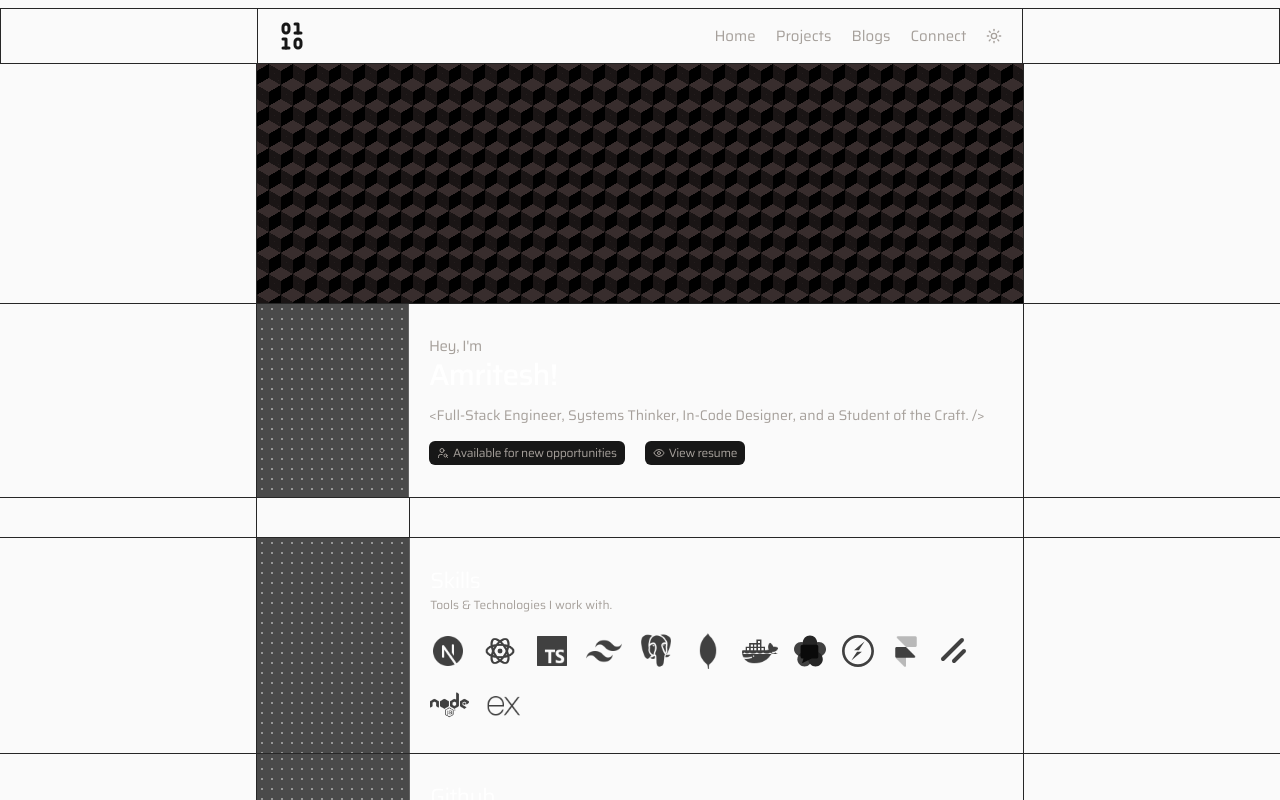
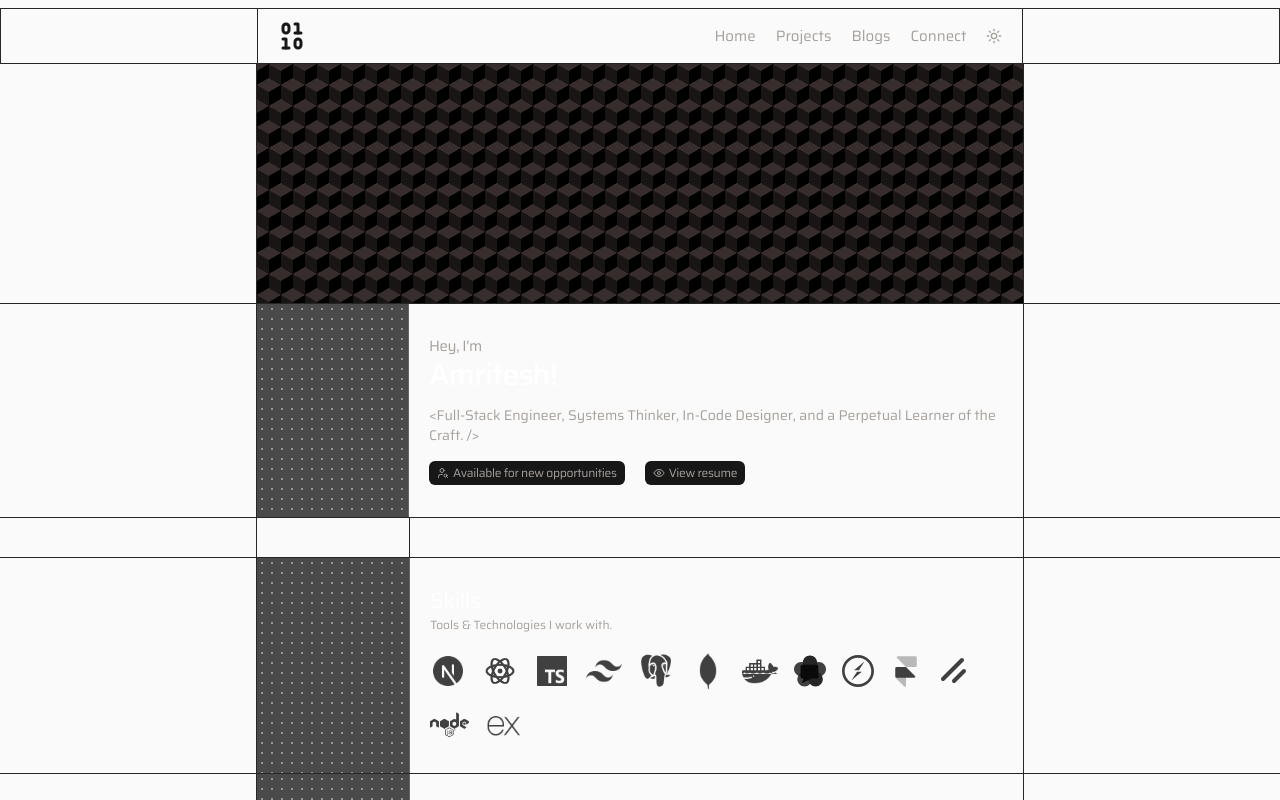
Before and after one commit to amriteshx1/portfolio, a Next.js app: page / in a window 1280 px wide. Shown: the top 800 px of the page. Built offline with nearby package versions, Linux system fonts and the light colour scheme.

Commit message:
updated bio

```diff
--- a/src/app/page.tsx
+++ b/src/app/page.tsx
@@ -55,7 +55,7 @@ export default function Home() {
           <div className="md:w-[80%] w-[90%] flex flex-col justify-center items-start text-stone-400 py-8 mr-1.5">
             <p className="md:ml-5 ml-3 tracking-tight md:text-[15px] text-sm">Hey, I'm</p>
             <p className="md:text-3xl text-[24px] font-medium tracking-tight text-white md:ml-5 ml-3">Amritesh!</p>
-            <p className="md:ml-5 ml-3 md:text-sm text-xs md:mt-3 mt-1">&lt;Full-Stack Engineer, Systems Thinker, In-Code Designer, and a Student of the Craft. /&gt;</p>
+            <p className="md:ml-5 ml-3 md:text-sm text-xs md:mt-3 mt-1">&lt;Full-Stack Engineer, Systems Thinker, In-Code Designer, and a Perpetual Learner of the Craft. /&gt;</p>
             <div className="w-full flex items-center justify-start md:gap-5 gap-2 md:mt-4 mt-4">
               <button
                onClick={() => {
```
